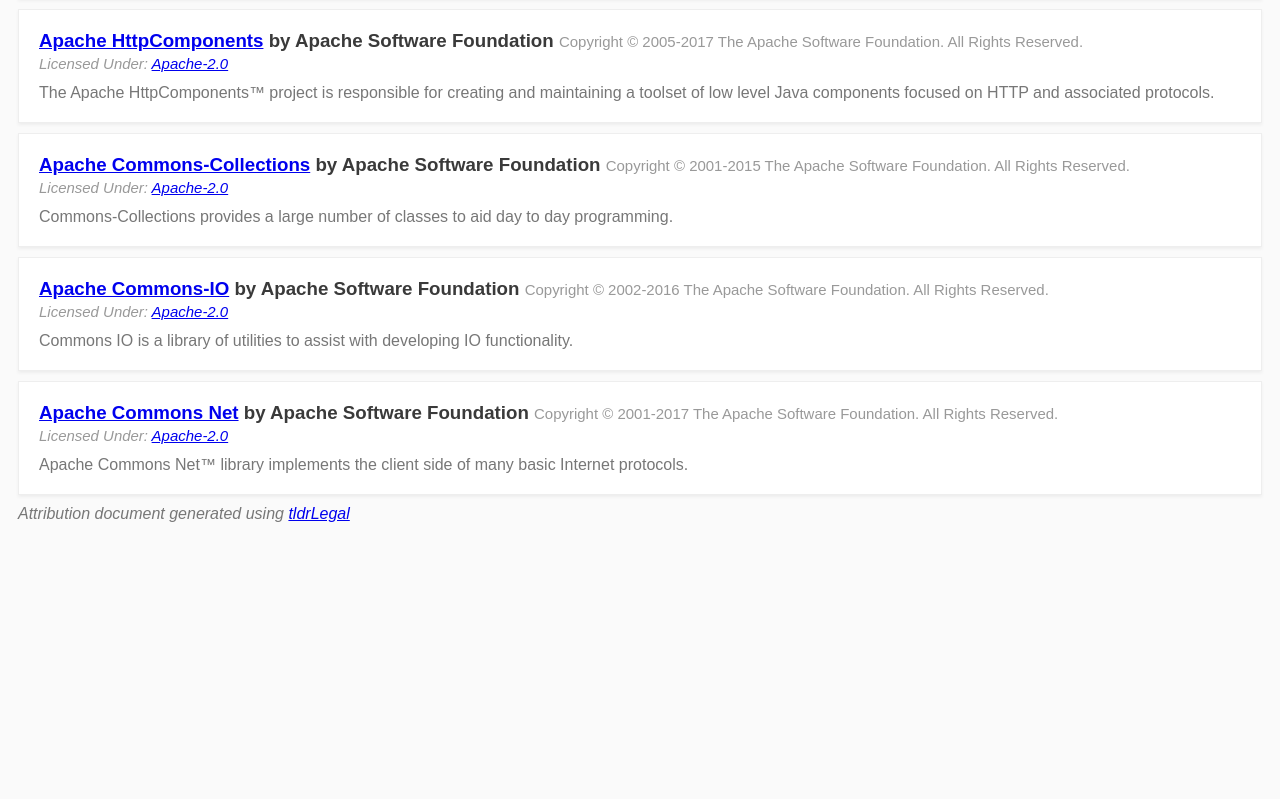
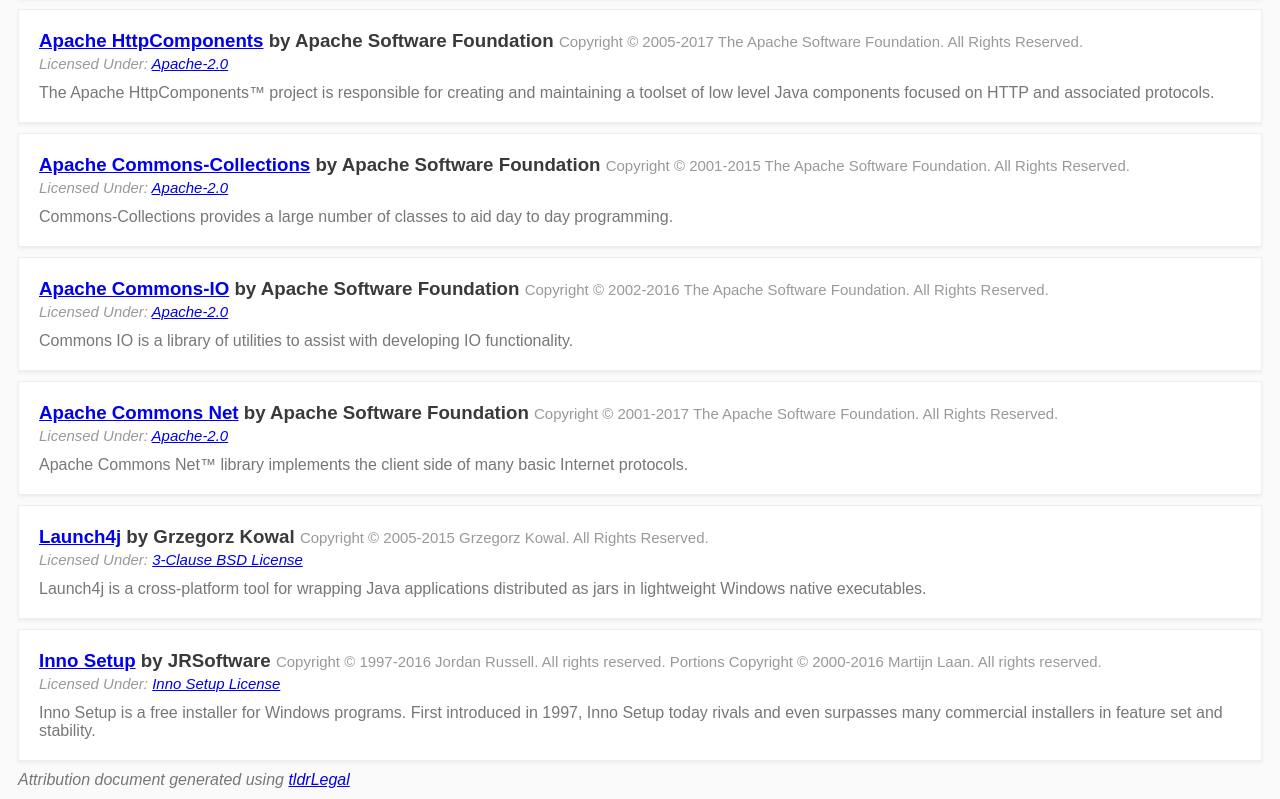
Before and after one commit to ck3ck3/WhoWhatWhere, a plain HTML site: page attribution.html in a window 1280 px wide. Shown: the part 1067-1866 px from the top of the page. Before the commit the page ends 1600 px from the top, so only its background shows below. Drawn offline with Linux system fonts and the light colour scheme.

Commit message:
Added Launch4j and Inno Setup attribution

```diff
--- a/attribution.html
+++ b/attribution.html
@@ -193,6 +193,36 @@
 				</h3>
 				<p>Apache Commons Net™ library implements the client side of many basic Internet protocols.</p>
 			</div>
+			<div class="section padded">
+				<h3>
+					<a href="http://launch4j.sourceforge.net/">Launch4j</a>
+					by
+					<b>Grzegorz Kowal</b> <small>Copyright © 2005-2015 Grzegorz Kowal. All Rights Reserved.</small>
+					<br>
+						<small>
+							<i>
+								Licensed Under:
+								<a href="https://opensource.org/licenses/BSD-3-Clause">3-Clause BSD License</a>
+							</i>
+						</small>
+				</h3>
+				<p>Launch4j is a cross-platform tool for wrapping Java applications distributed as jars in lightweight Windows native executables. </p>
+			</div>
+			<div class="section padded">
+				<h3>
+					<a href="http://www.jrsoftware.org/isinfo.php">Inno Setup</a>
+					by
+					<b>JRSoftware</b> <small>Copyright © 1997-2016 Jordan Russell. All rights reserved. Portions Copyright © 2000-2016 Martijn Laan. All rights reserved.</small>
+					<br>
+						<small>
+							<i>
+								Licensed Under:
+								<a href="http://www.jrsoftware.org/files/is/license.txt">Inno Setup License</a>
+							</i>
+						</small>
+				</h3>
+				<p>Inno Setup is a free installer for Windows programs. First introduced in 1997, Inno Setup today rivals and even surpasses many commercial installers in feature set and stability.</p>
+			</div>
 		</div>
 		<p id="footer">
 			<i>
```
